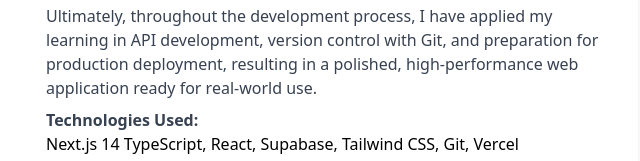
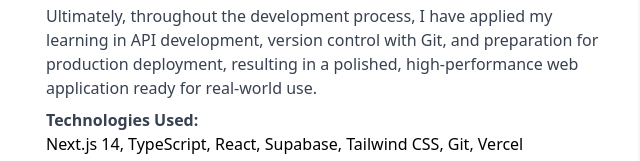
Before and after one commit to phamdoug22/douglas-personal-website, a website: page src/index.html in a window 1280 px wide. Shown: the part 1320-1481 px from the top of the page, 386-1026 px from the left. Drawn offline with nearby package versions, Linux system fonts and the light colour scheme.

Commit message:
Comma added

```diff
--- a/src/index.html
+++ b/src/index.html
@@ -59,7 +59,7 @@
                     <p class="text-gray-700 mb-2"> Ultimately, throughout the development process, I have applied my learning in API development, version control with Git, and preparation for production deployment, resulting in a polished, high-performance web application ready for real-world use.</p>
                     <div class="mt-4 pt-4 border-t border-gray-200">
                         <h4 class="text-sm font-semibold text-gray-700">Technologies Used:</h4>
-                        <p class="text-sm text-gray-600 mb-2">Next.js 14 TypeScript, React, Supabase, Tailwind CSS, Git, Vercel</p>
+                        <p class="text-sm text-gray-600 mb-2">Next.js 14, TypeScript, React, Supabase, Tailwind CSS, Git, Vercel</p>
                         <h4 class="text-sm font-semibold text-gray-700">Concepts Applied:</h4>
                         <p class="text-sm text-gray-600">Full-Stack Next.js Application Development, Server-side rendering and client-side navigation, Server components and client components, Authentication and Authorization, Custom auth providers and hooks, State Management and Context API, Database Integration and ORM, Real-time database capabilities, Data fetching and caching strategies, Advanced React Patterns (HOCs, custom hooks), Responsive UI Development, Form Handling and Validation, Error Handling and Logging, Performance Optimization (lazy loading, code splitting), Security Best Practices, API Development, RESTful APIs, Version Control, Code organization and modularization, Deployment and DevOps, Environment-specific settings, Error boundaries and fallback UI</p>
                     </div>
```
